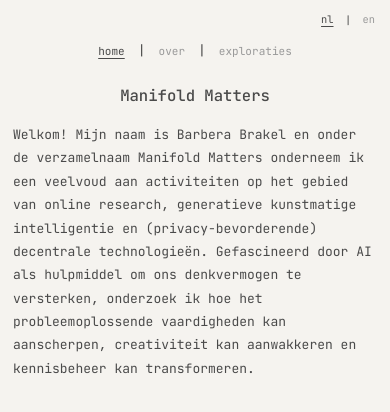
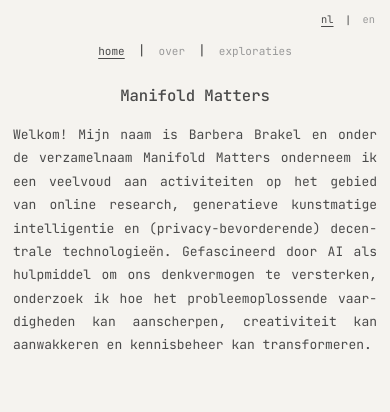
Before and after one commit to manifoldmatters/mm, a plain HTML site: page index.html in a window 390 px wide. Drawn offline with Linux system fonts and the light colour scheme.

Commit message:
Improve mobile text alignment with justify and hyphenation
Co-authored-by: Cursor <cursoragent@cursor.com>

```diff
--- a/style.css
+++ b/style.css
@@ -251,6 +251,10 @@ a:hover {
 
     .section-content p {
         margin-bottom: 1rem;
+        text-align: justify;
+        hyphens: auto;
+        -webkit-hyphens: auto;
+        word-break: break-word;
     }
 
     .raindrop-embed {
```
